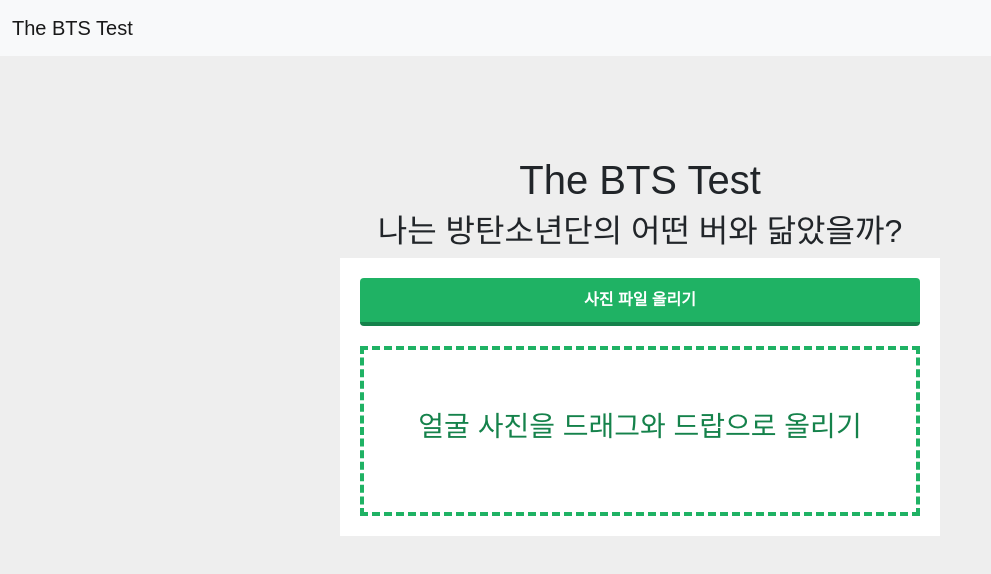
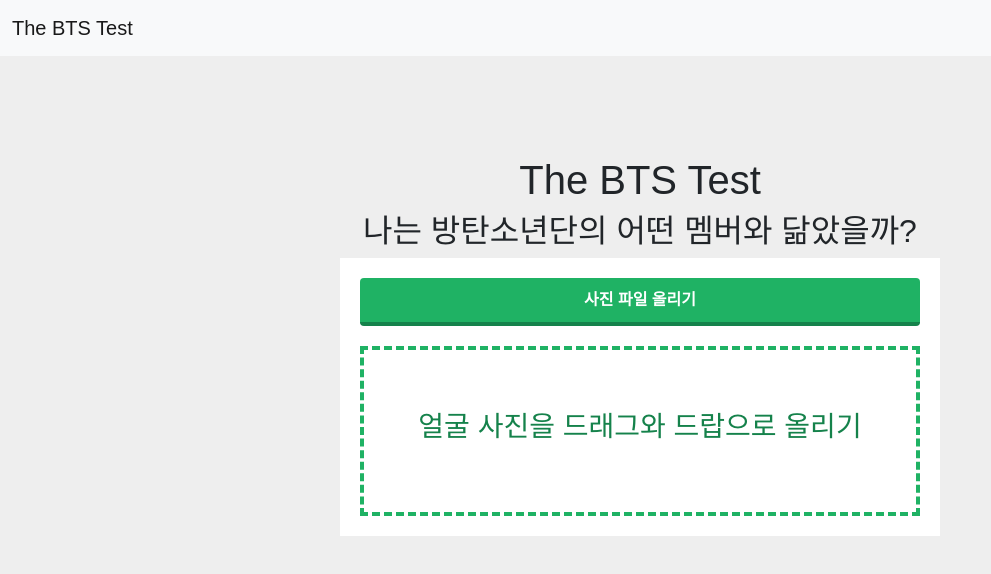
Before and after one commit to keyfrog-21K/thebtsaitest, a plain HTML site: page index.html in a window 1280 px wide. Shown: the whole page, without its empty margins (0-991 px from the left). Drawn offline with nearby package versions, Linux system fonts and the light colour scheme.

Commit message:
맞춤법 수정

```diff
--- a/index.html
+++ b/index.html
@@ -26,7 +26,7 @@
 			</nav>
 		<section class="section">
 			<h1 class="title">The BTS Test</h1>
-			<h2 class="subtitle">나는 방탄소년단의 어떤 버와 닮았을까?</h2>
+			<h2 class="subtitle">나는 방탄소년단의 어떤 멤버와 닮았을까?</h2>
 
 		</section>
 
```
